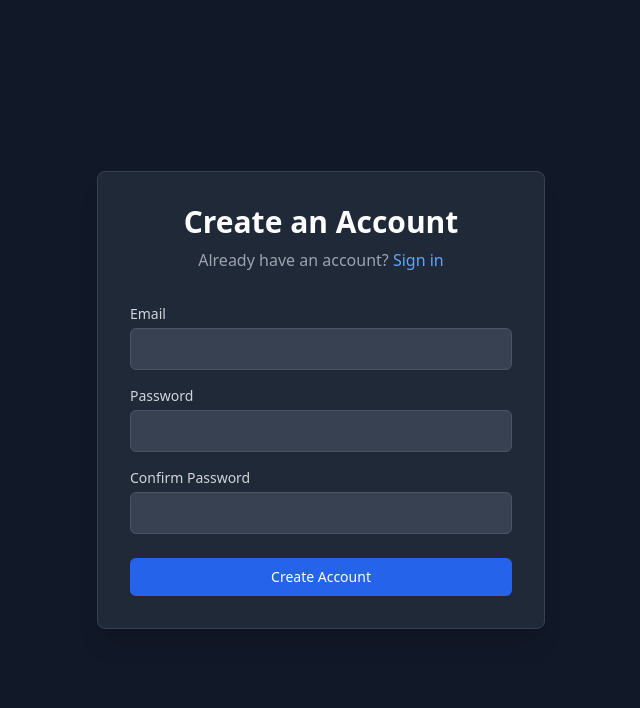
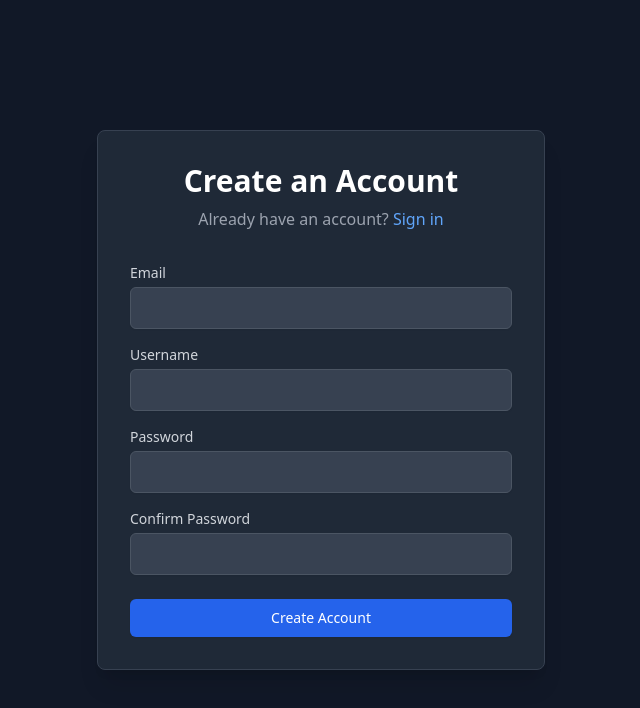
Before and after one commit to ikhwanizao/lex, a React (Vite) app in the folder frontend/: page /register in a window 1280 px wide. Shown: the top 708 px of the page, without its empty margins (319-959 px from the left). Built offline with nearby package versions, Linux system fonts and the light colour scheme.

Commit message:
Add username support in registration and display in Navbar

```diff
--- a/frontend/src/components/Navbar.tsx
+++ b/frontend/src/components/Navbar.tsx
@@ -1,8 +1,15 @@
+import { useEffect } from 'react';
 import { Link } from 'react-router-dom';
 import useAuth from '../hooks/useAuth';
 
 export default function Navbar() {
-    const { logout } = useAuth();
+    const { logout, user } = useAuth();
+
+    useEffect(() => {
+        // if (user) {
+        //     console.log('Username:', user.username);
+        // }
+    }, [user]);
 
     return (
         <nav className="bg-gray-800 border-b border-gray-700">
@@ -13,7 +20,12 @@ export default function Navbar() {
                             Lex
                         </Link>
                     </div>
-                    <div className="flex items-center">
+                    <div className="flex items-center space-x-4">
+                        {user && (
+                            <span className="text-gray-300">
+                                {user.username}
+                            </span>
+                        )}
                         <button
                             onClick={logout}
                             className="text-gray-300 hover:text-white transition-colors px-4 py-2 rounded-md hover:bg-gray-700"
--- a/frontend/src/hooks/useAuth.ts
+++ b/frontend/src/hooks/useAuth.ts
@@ -12,7 +12,9 @@ interface AuthState {
 
 const useAuth = create<AuthState>((set) => ({
     token: localStorage.getItem('token'),
-    user: null,
+    user: localStorage.getItem('token')
+        ? jwtDecode<User>(localStorage.getItem('token')!)
+        : null,
     isAuthenticated: !!localStorage.getItem('token'),
     login: (token) => {
         localStorage.setItem('token', token);
--- a/frontend/src/pages/Register.tsx
+++ b/frontend/src/pages/Register.tsx
@@ -5,9 +5,9 @@ import useAuth from '../hooks/useAuth';
 import { AxiosError } from 'axios';
 import { ErrorResponse } from '../types/common';
 
-
 export default function Register() {
     const [email, setEmail] = useState('');
+    const [username, setUsername] = useState('');
     const [password, setPassword] = useState('');
     const [confirmPassword, setConfirmPassword] = useState('');
     const [error, setError] = useState('');
@@ -21,7 +21,7 @@ export default function Register() {
             return;
         }
         try {
-            const { token } = await auth.register(email, password);
+            const { token } = await auth.register(email, username, password,);
             login(token);
             navigate('/dashboard');
         } catch (err) {
@@ -65,6 +65,20 @@ export default function Register() {
                                 className="mt-1 block w-full px-3 py-2 bg-gray-700 border border-gray-600 rounded-md shadow-sm text-white placeholder-gray-400 focus:outline-none focus:ring-blue-500 focus:border-blue-500"
                             />
                         </div>
+                        {/* Username input */}
+                        <div>
+                            <label htmlFor="username" className="block text-sm font-medium text-gray-300">
+                                Username
+                            </label>
+                            <input
+                                id="username"
+                                type="text"
+                                required
+                                value={username}
+                                onChange={(e) => setUsername(e.target.value)}
+                                className="mt-1 block w-full px-3 py-2 bg-gray-700 border border-gray-600 rounded-md shadow-sm text-white placeholder-gray-400 focus:outline-none focus:ring-blue-500 focus:border-blue-500"
+                            />
+                        </div>
                         {/* Password input */}
                         <div>
                             <label htmlFor="password" className="block text-sm font-medium text-gray-300">
--- a/frontend/src/services/api.ts
+++ b/frontend/src/services/api.ts
@@ -19,8 +19,8 @@ export const auth = {
         const response = await api.post<AuthResponse>('/auth/login', { email, password });
         return response.data;
     },
-    register: async (email: string, password: string) => {
-        const response = await api.post<AuthResponse>('/auth/register', { email, password });
+    register: async (email: string, username: string, password: string) => {
+        const response = await api.post<AuthResponse>('/auth/register', { email, password, username });
         return response.data;
     }
 };
--- a/frontend/src/types/auth.ts
+++ b/frontend/src/types/auth.ts
@@ -1,6 +1,7 @@
 export interface User {
     id: number;
     email: string;
+    username: string;
 }
 
 export interface AuthResponse {
```
